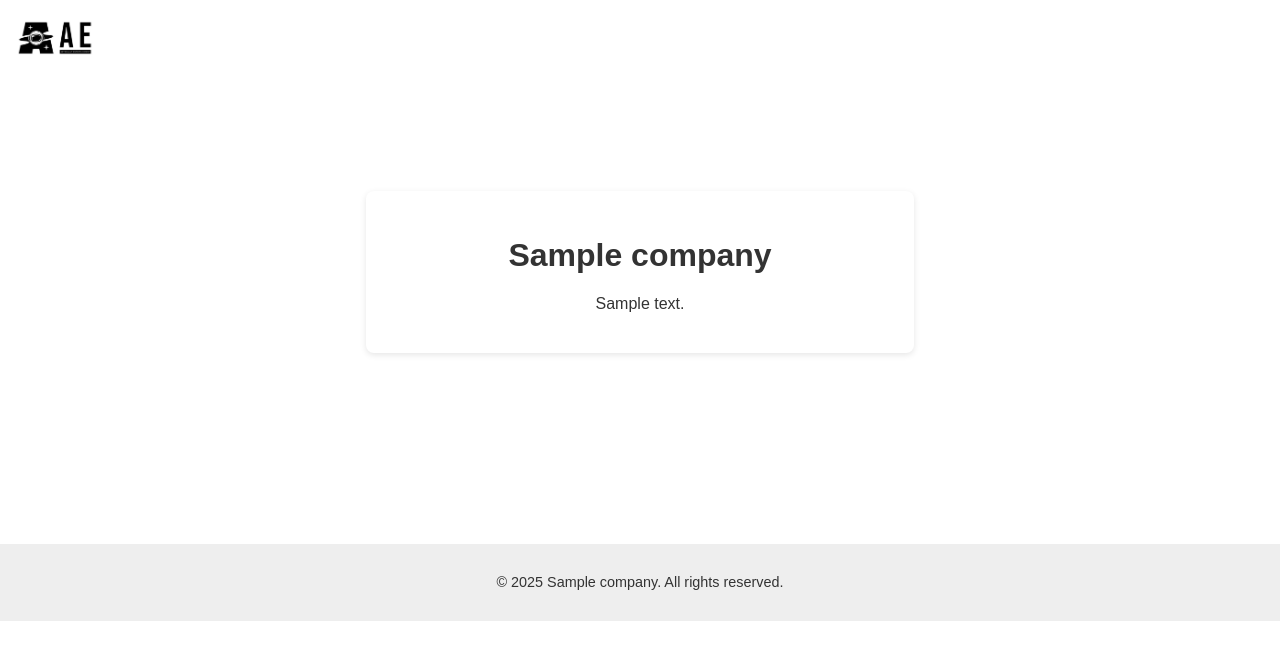
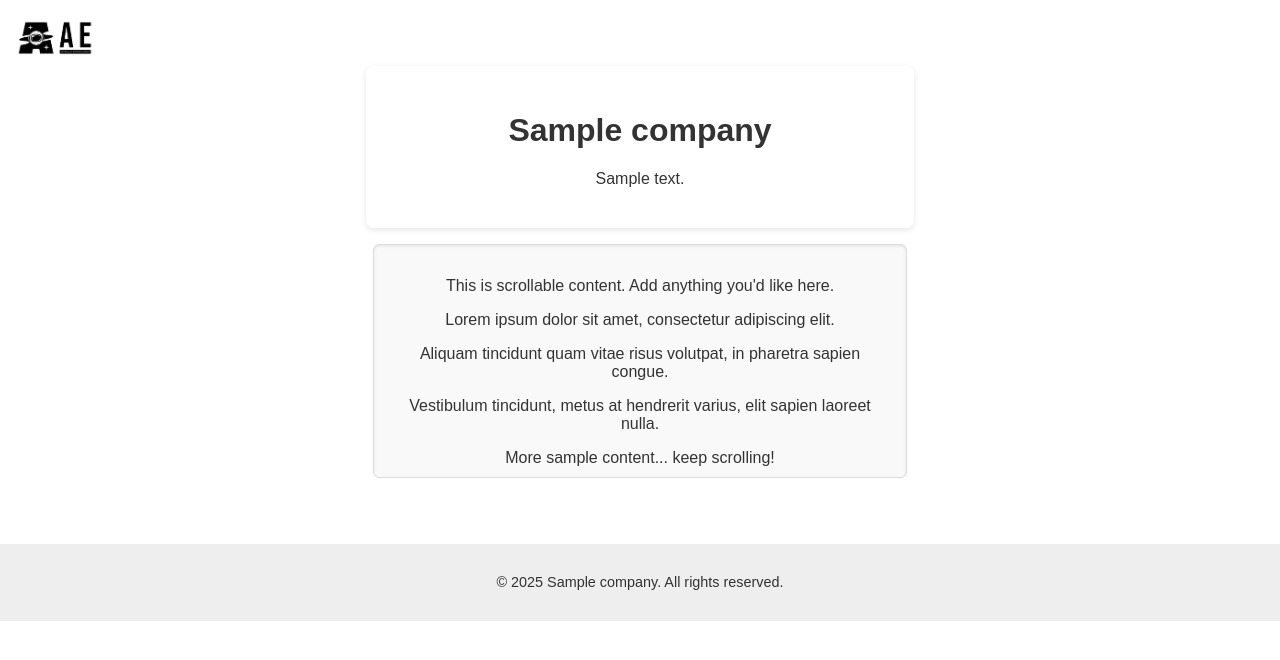
Before and after one commit to Rihan2018/ae-website, a Python web app: template templates/index.html.j2 in a window 1280 px wide. Shown: the top 660 px of the page. Run offline with Jinja, Linux system fonts and the light colour scheme; the template is opened without the code that fills it: most values are stand-ins (such as "Sample title", 1, 10 or a date in 2020).

Commit message:
🚀 Deploy update with logo and styles

```diff
--- a/styles/style.css
+++ b/styles/style.css
@@ -7,12 +7,13 @@ body {
 }
 
 .hero-header {
-  min-height: 60vh; /* was 100vh – now shorter */
+  min-height: 60vh;
   display: flex;
   align-items: center;
   justify-content: center;
   text-align: center;
   padding: 2rem;
+  flex-direction: column; /* stack items vertically */
 }
 
 .header-content {
@@ -22,11 +23,24 @@ body {
   padding: 1.5rem;
   border-radius: 8px;
   box-shadow: 0 2px 6px rgba(0, 0, 0, 0.1);
+  margin-bottom: 1rem;
+}
+
+.scrolling-window {
+  width: 100%;
+  max-width: 500px;
+  height: 200px;
+  overflow-y: auto;
+  background-color: #f9f9f9;
+  border: 1px solid #ddd;
+  padding: 1rem;
+  border-radius: 6px;
+  box-shadow: inset 0 1px 3px rgba(0,0,0,0.1);
 }
 
 .logo {
   width: 100%;
-  max-width: 120px; /* smaller logo */
+  max-width: 120px;
   height: auto;
   margin-bottom: 1rem;
 }
--- a/templates/index.html.j2
+++ b/templates/index.html.j2
@@ -9,12 +9,25 @@
 <body>
   <header class="hero-header">
     <img src="/images/logo.png" alt="{{ company }} logo" class="logo-fixed" />
+
     <div class="header-content">
       <h1>{{ company }}</h1>
       <p>{{ description }}</p>
-   </div>
+    </div>
+
+    <!-- 🔽 Scrollable window starts here -->
+    <div class="scrolling-window">
+      <p>This is scrollable content. Add anything you'd like here.</p>
+      <p>Lorem ipsum dolor sit amet, consectetur adipiscing elit.</p>
+      <p>Aliquam tincidunt quam vitae risus volutpat, in pharetra sapien congue.</p>
+      <p>Vestibulum tincidunt, metus at hendrerit varius, elit sapien laoreet nulla.</p>
+      <p>More sample content... keep scrolling!</p>
+      <p>Even more content to demonstrate scrolling inside the window.</p>
+      <p>Still more text. 😊</p>
+    </div>
+    <!-- 🔼 Scrollable window ends here -->
+
   </header>
-
 
   <footer>
     <p>&copy; 2025 {{ company }}. All rights reserved.</p>
```
Also changed, not shown: index.html (+15 -2 lines), 1 other file.
